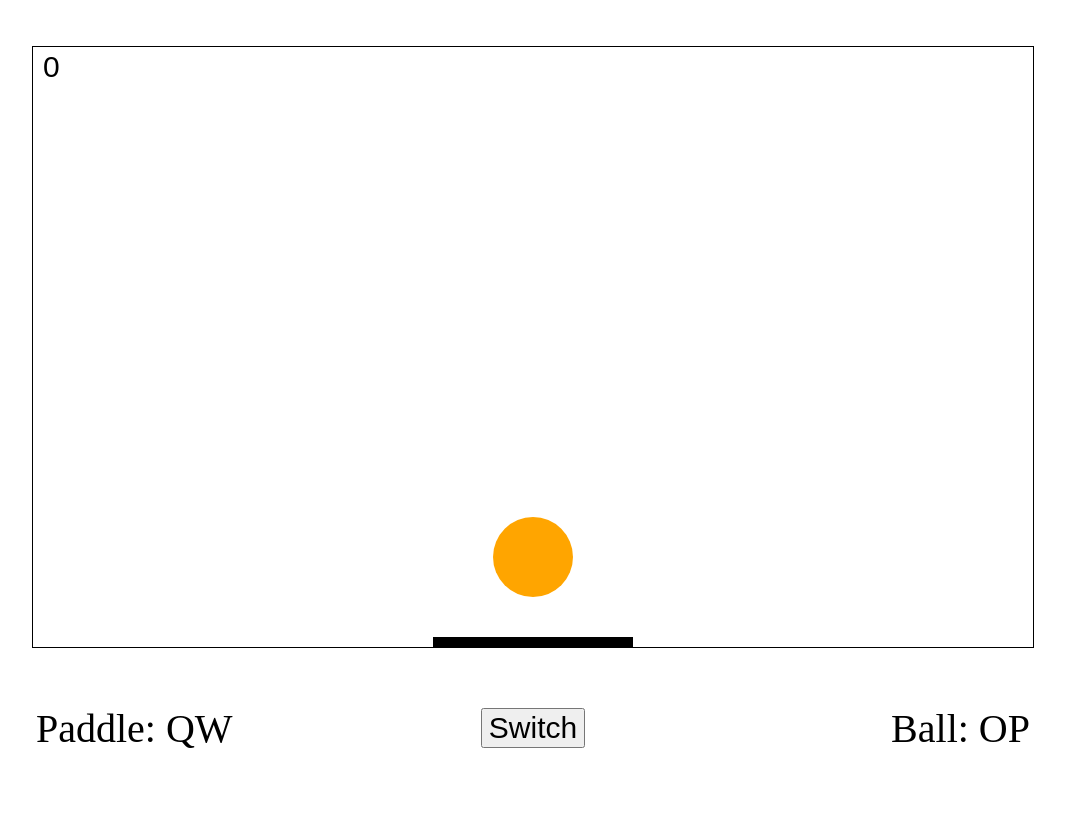
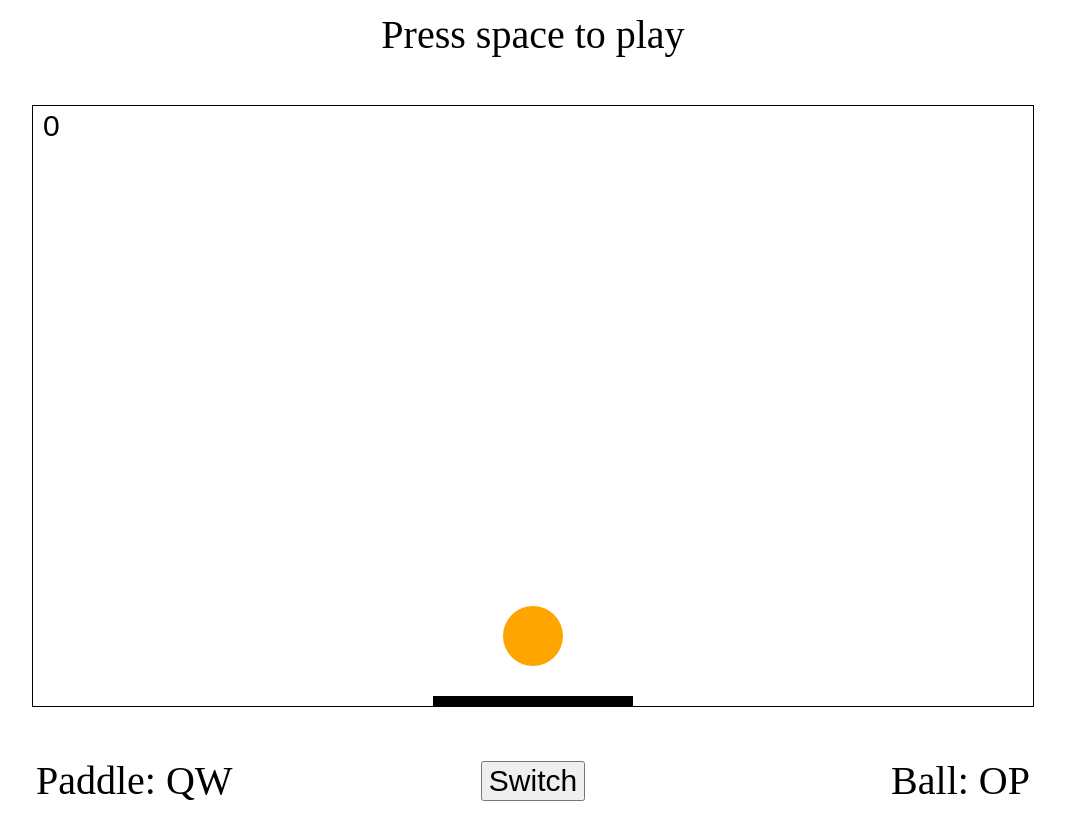
Before and after one commit to slayerx117/pong, a plain HTML site: page index.html in a window 1280 px wide. Shown: the whole page, without its empty margins (107-1172 px from the left). Drawn offline with Linux system fonts and the light colour scheme.

Commit message:
Adds instructions, changes constants

```diff
--- a/index.html
+++ b/index.html
@@ -5,9 +5,11 @@
 	<body>
 		<table width="100%" height="100%">
 			<tr>
-				<td align="center" valign="middle">
+				<td align="center" valign="middle" style="font-size:40;">
+					Press space to play
+					<br><br>
 					<canvas id="canvas" style="border:1px solid black"></canvas>
-					<br><br><br><br>
+					<br><br>
 					<table id="table" style="font-size:40;">
 						<tr>
 							<td id="left" align="left" width="33%"> Paddle: QW </td>
--- a/script.js
+++ b/script.js
@@ -33,7 +33,7 @@
 		paddle.y = canvas.height - paddle.height;
 
 		ball = {
-			radius: 40,
+			radius: 30,
 			dx: 0,
 			dy: -10,
 			accel: 0.2,
```
